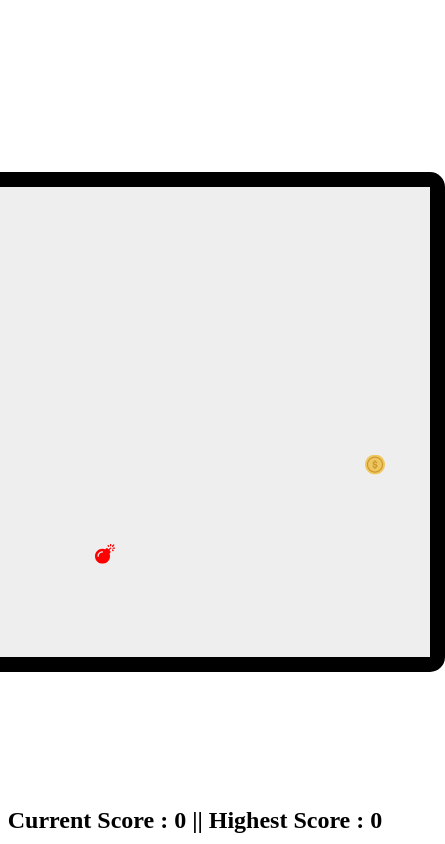
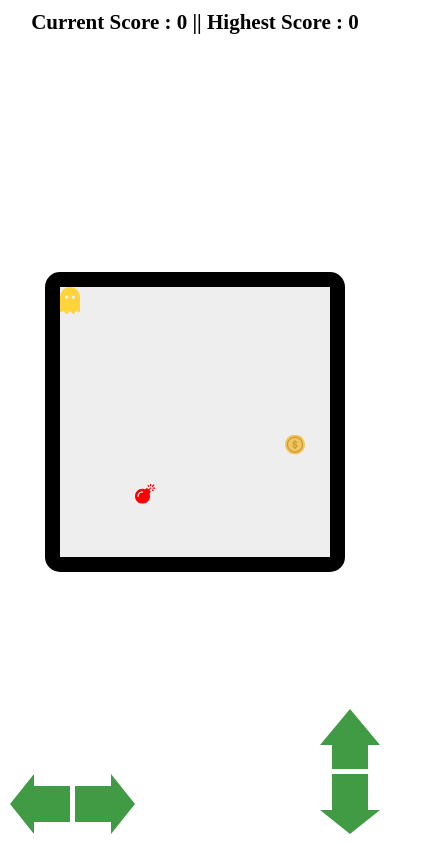
Before and after one commit to beshoy-mounir/Ghost-Game, a plain HTML site: page index.html in a window 390 px wide. Shown: the whole page, 445 px wide, since content can reach past the window. Drawn offline with Linux system fonts and the light colour scheme.

Commit message:
added mobile buttons and made it responsive and working but js code need to be clean code and resposive layout is not working at 100%

```diff
--- a/index.html
+++ b/index.html
@@ -30,6 +30,16 @@
             <div class="display-wrapper">
                 <div class="display-container" id="displayContainer"></div>
             </div>
+            <div class="controls">
+                <div class="vertical">
+                    <button id="up"></button>
+                    <button id="down"></button>
+                </div>
+                <div class="horizontal">
+                    <button id="left"></button>
+                    <button id="right"></button>
+                </div>
+            </div>
         </main>
         <script src="main.js"></script>
     </body>
--- a/main.css
+++ b/main.css
@@ -47,3 +47,123 @@ body main .display-wrapper {
     bottom: 0;
     margin-bottom: 10px;
 }
+/* Controls */
+main .controls {
+    display: none;
+    position: absolute;
+    top: 0;
+    left: 0;
+    right: 0;
+    bottom: 0;
+}
+main .controls .vertical {
+    position: absolute;
+    right: 10px;
+    bottom: 10px;
+    /*  */
+    display: flex;
+    flex-direction: column;
+    gap: 5px;
+}
+main .controls button {
+    padding: 30px;
+    border: none;
+    background-color: #419b45;
+}
+main .controls button:active {
+    background-color: #18731c;
+}
+/* arrow up */
+main .controls .vertical button:nth-child(1) {
+    clip-path: polygon(
+        20% 100%,
+        20% 60%,
+        0 60%,
+        50% 0,
+        100% 60%,
+        80% 60%,
+        80% 100%
+    );
+}
+/* arrow down */
+main .controls .vertical button:nth-child(2) {
+    clip-path: polygon(
+        20% 0,
+        20% 60%,
+        0 60%,
+        50% 100%,
+        100% 60%,
+        80% 60%,
+        80% 0
+    );
+}
+main .controls .horizontal {
+    position: absolute;
+    left: 10px;
+    bottom: 10px;
+    /*  */
+    display: flex;
+    gap: 5px;
+}
+
+/* arrow left */
+main .controls .horizontal button:nth-child(1) {
+    clip-path: polygon(
+        40% 0%,
+        40% 20%,
+        100% 20%,
+        100% 80%,
+        40% 80%,
+        40% 100%,
+        0% 50%
+    );
+}
+/* arrow right */
+main .controls .horizontal button:nth-child(2) {
+    clip-path: polygon(
+        0% 20%,
+        60% 20%,
+        60% 0%,
+        100% 50%,
+        60% 100%,
+        60% 80%,
+        0% 80%
+    );
+}
+
+/* Media Query */
+@media (min-width: 320px) and (max-width: 520px) {
+    main .controls {
+        display: block;
+    }
+    html {
+        font-size: 14px;
+    }
+    body main .card .wrapper {
+        width: 300px;
+        height: 300px;
+    }
+    body main .display-wrapper {
+        position: absolute;
+        top: 0;
+        margin-top: 10px;
+    }
+}
+
+@media (min-width: 520px) and (max-width: 800px) and (orientation: landscape) {
+    main .controls {
+        display: block;
+    }
+    html {
+        font-size: 14px;
+    }
+    body main .card .wrapper {
+        width: 300px;
+        height: 300px;
+    }
+    body main .display-wrapper {
+        position: absolute;
+        top: 0;
+        margin-top: 10px;
+    }
+}
--- a/main.js
+++ b/main.js
@@ -52,6 +52,22 @@ function updateScore() {
     displayContainer.innerHTML = `<h2>Current Score : ${score}  ||  Highest  Score : ${highestScore}</h2>`;
 }
 
+function coordinates() {
+    if (t == y && l == x) {
+        generateCoinsBoms();
+        updateScore();
+    }
+    if (t == w && l == z) {
+        l = t = 0;
+        ghostPointer.style.top = `0%`;
+        ghostPointer.style.left = `0%`;
+        ghostPointer.style.transform = `translate(0%,0%)`;
+        generateCoinsBoms();
+        score = 0;
+        displayContainer.innerHTML = `<h2>Current Score : ${score}  ||  Highest  Score : ${highestScore}</h2>`;
+    }
+}
+
 addEventListener("keyup", (i) => {
     // left
     if (i.keyCode === 37) {
@@ -97,17 +113,51 @@ addEventListener("keyup", (i) => {
             console.log(t);
         }
     }
-    if (t == y && l == x) {
-        generateCoinsBoms();
-        updateScore();
-    }
-    if (t == w && l == z) {
-        l = t = 0;
-        ghostPointer.style.top = `0%`;
-        ghostPointer.style.left = `0%`;
-        ghostPointer.style.transform = `translate(0%,0%)`;
-        generateCoinsBoms();
-        score = 0;
-        displayContainer.innerHTML = `<h2>Current Score : ${score}  ||  Highest  Score : ${highestScore}</h2>`;
+    coordinates();
+});
+
+// Mobile controls
+left.addEventListener("click", () => {
+    if (l == 0) {
+        return;
+    } else {
+        l -= step;
+        ghostPointer.style.left = `${l}%`;
+        ghostPointer.style.transform = `translate(-${l}%,-${t}%)`;
+        console.log(l);
+        coordinates();
     }
 });
+right.addEventListener("click", () => {
+    if (l == 100) {
+        return;
+    } else {
+        l += step;
+        ghostPointer.style.left = `${l}%`;
+        ghostPointer.style.transform = `translate(-${l}%,-${t}%)`;
+        console.log(l);
+        coordinates();
+    }
+});
+up.addEventListener("click", () => {
+    if (t == 0) {
+        return;
+    } else {
+        t -= step;
+        ghostPointer.style.top = `${t}%`;
+        ghostPointer.style.transform = `translate(-${l}%,-${t}%)`;
+        console.log(t);
+        coordinates();
+    }
+});
+down.addEventListener("click", () => {
+    if (t == 100) {
+        return;
+    } else {
+        t += step;
+        ghostPointer.style.top = `${t}%`;
+        ghostPointer.style.transform = `translate(-${l}%,-${t}%)`;
+        console.log(t);
+        coordinates();
+    }
+});
```
